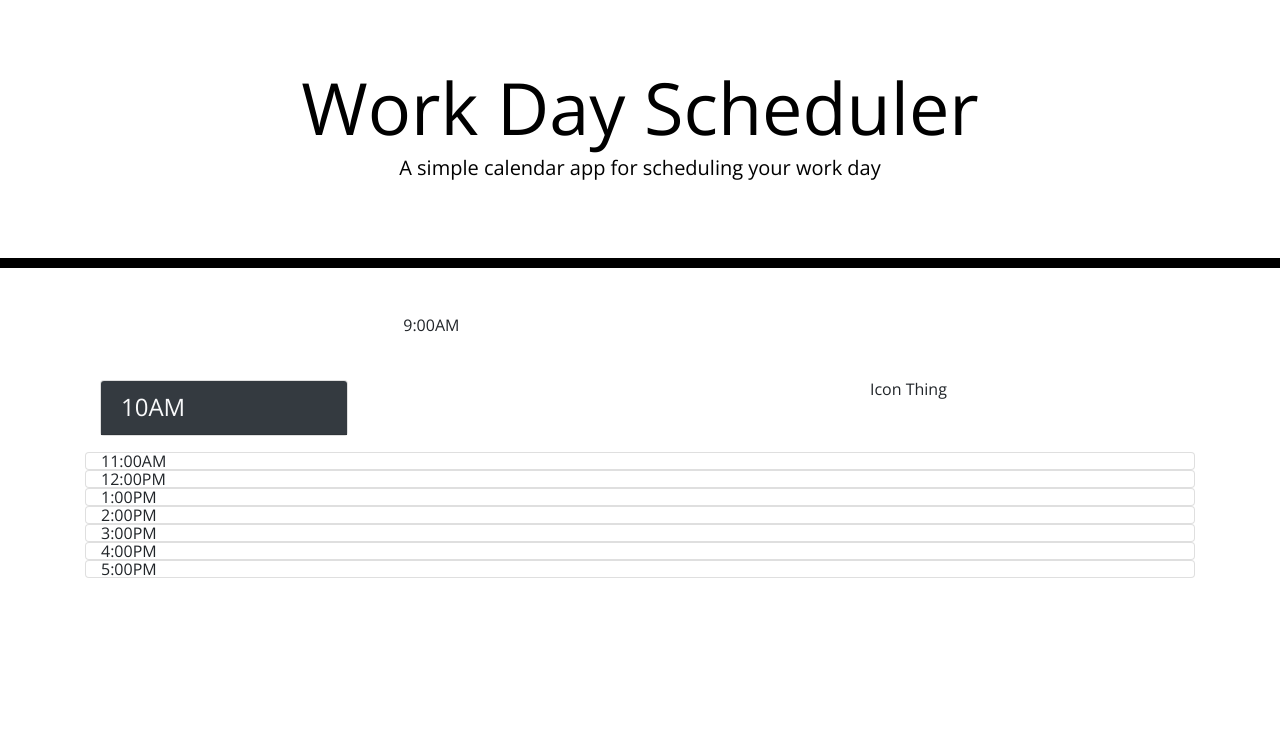
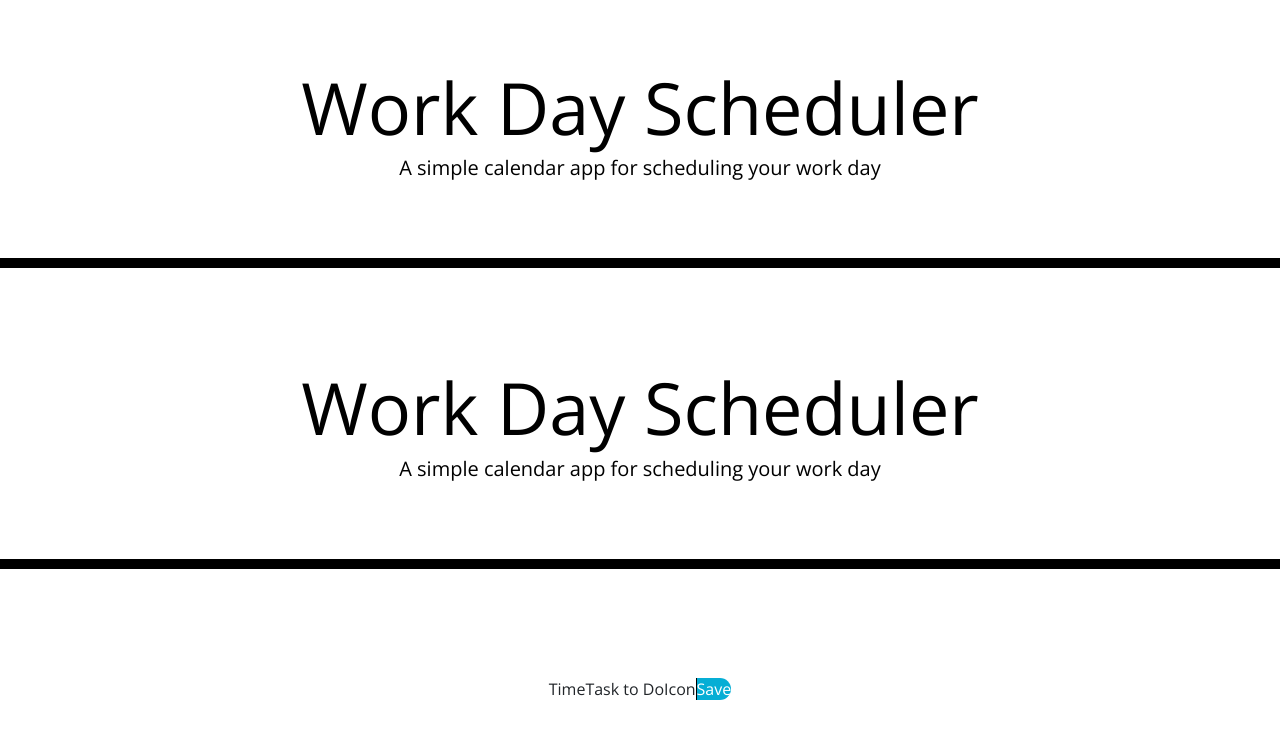
Before and after one commit to eikouji/work-day-scheduler, a plain HTML site: page index.html in a window 1280 px wide. Drawn offline with nearby package versions, Linux system fonts and the light colour scheme.

Commit message:
still messing with html to get it lookin right

```diff
--- a/index.html
+++ b/index.html
@@ -31,67 +31,31 @@
     <p id="currentDay" class="lead"></p>
   </header>
     <!-- Timeblocks go here -->
-     <!-- 9AM -->
- <div class="container">
-    <div class="row justify-content-center">
-      <div class="col-6 col-md-6 mb-3">
-        9:00AM
-       </div>
-      <div class="col-8">
-        Task Content
-      </div>
-     <div class="col">
-      Icon Thing
-      </div>
-    </div>
+    <header class="jumbotron">
+        <h1 class="display-3">Work Day Scheduler</h1>
+        <p class="lead">A simple calendar app for scheduling your work day</p>
+        <p id="currentDay" class="lead"></p>
+      </header>
+        <!-- Timeblocks go here -->
+         <!-- 9AM -->
+     <div class="container-fluid">
+       <div class="scheduler">
+         <h3 class="current-date"></h3>
+         <div class="time-block">
+           <table class="table table-bordered">
+             <div class="row">
+             <thead class="thead-dark">
+               <tr>Time</tr>
+               <tr>Task to Do</tr>
+               <tr>Icon</tr>
+             </thead>
+             <tbody>
+               <tr>
+             </tbody>
 
-     <!-- 10AM -->
-          <div class="col-12 col-md-6 col-xl-3 mb-3">
-        <div class="card">
-          <h4 class="card-header bg-dark text-light d-flex align-items-center">
-            10AM
-          </h4>
-          <ul id="list-inReview" class="list-group list-group-flush">
-          </ul>
-        </div>
-      </div>
 
-     <!-- 11AM -->
-          <div class="card">
-       <div class="col-sm-8">11:00AM</div>
-          </div>
 
-     <!-- 12pm -->
-     <div class="card">
-       <div class="col-sm-4">12:00PM</div>
-          </div>
-
-     <!-- 1pm -->
-     <div class="card">
-       <div class="col-sm-8">1:00PM</div>
-          </div>
-
-     <!-- 2pm -->
-     <div class="card">
-       <div class="col-sm-8">2:00PM</div>
-          </div>
-
-     <!-- 3pm -->
-     <div class="card">
-       <div class="col-sm-8">3:00PM</div>
-          </div>
-
-     <!-- 4pm -->
-     <div class="card">
-       <div class="col-sm-8">4:00PM</div>
-          </div>
-
-     <!-- 5pm -->
-       <div class="card">
-       <div class="col-sm-8">5:00PM</div>
-          </div>
-     </div>
-    </div>
+               <btn class="saveBtn">Save</btn>
 
     <!-- jQuery cdn link -->
     <script src="https://code.jquery.com/jquery-3.4.1.min.js"></script>
```
